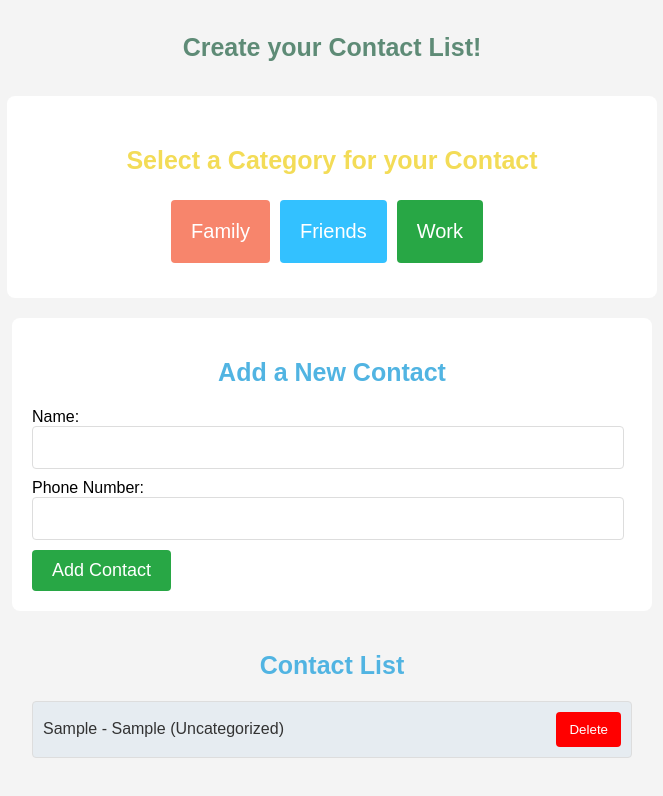
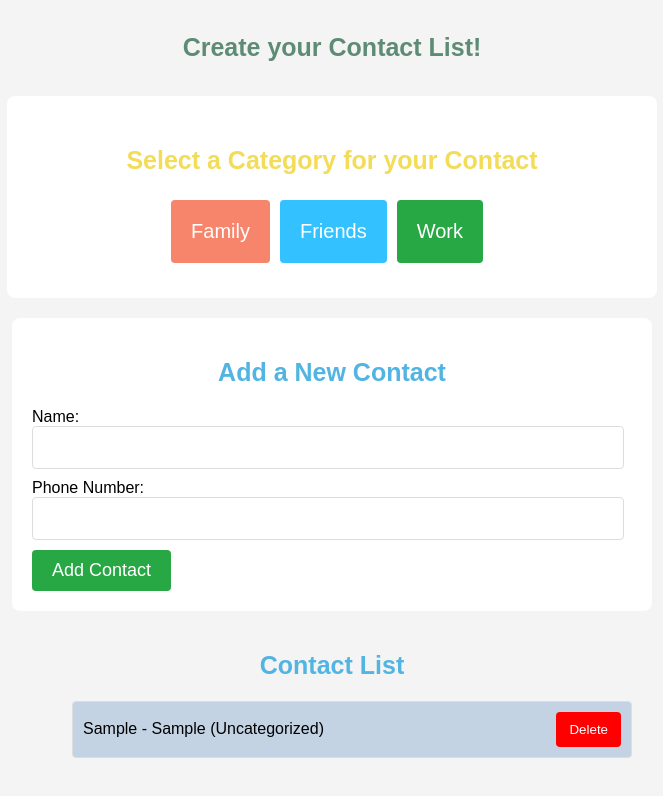
Before and after one commit to JonathanRosfield/Project4, a Vue app: page / in a window 1280 px wide. Both pictures are taken after typing "Sample", "Sample" into the empty fields and a click on the button "Add Contact". Shown: the top 796 px of the page, without its empty margins (308-971 px from the left). Built offline with nearby package versions, Linux system fonts and the light colour scheme.

Commit message:
Specified location in vite.config

```diff
--- a/src/App.vue
+++ b/src/App.vue
@@ -1,17 +1,36 @@
 <script setup>
-import {ref} from 'vue';
+import { ref, onMounted } from 'vue';
 import Header from './components/Header.vue';
 import ContactForm from './components/ContactForm.vue';
 import ContactList from './components/ContactList.vue';
 import CategoryManager from './components/CategoryManager.vue';
-import DeleteContact from './components/DeleteContact.vue';
 
 const contacts = ref([]);
+
+// Load contacts from localStorage
+const loadContacts = () => {
+    const storedContacts = localStorage.getItem('contacts');
+    if (storedContacts) {
+        contacts.value = JSON.parse(storedContacts);
+    }
+};
+
+// Save contacts to localStorage
+const saveContacts = () => {
+    localStorage.setItem('contacts', JSON.stringify(contacts.value));
+};
 
 // New contact addition
 const handleContactAdded = (contact) => {
     contact.category = selectedCategory.value || 'Uncategorized';
     contacts.value.push(contact);
+    saveContacts();  // Save after adding
+};
+
+// Handle contact deletion
+const handleContactDelete = (index) => {
+    contacts.value.splice(index, 1);
+    saveContacts();  // Save after deletion
 };
 
 // Category selection
@@ -20,6 +39,8 @@ const handleCategorySelected = (category) => {
     selectedCategory.value = category;
 };
 
+// Load contacts on mount
+onMounted(loadContacts);
 </script>
 
 <template>
@@ -27,9 +48,6 @@ const handleCategorySelected = (category) => {
     <div class="container">
         <CategoryManager @categorySelected="handleCategorySelected" />
         <ContactForm :selectedCategory="selectedCategory" @contactAdded="handleContactAdded" />
-    <ContactList :contacts="contacts" />
+        <ContactList :contacts="contacts" @contactDeleted="handleContactDelete" />
     </div>
-
-
-
 </template>
--- a/src/components/ContactList.vue
+++ b/src/components/ContactList.vue
@@ -1,29 +1,41 @@
 <script setup>
-import { defineProps } from 'vue';
+import { defineProps, defineEmits } from 'vue';
 import DeleteContact from './DeleteContact.vue';
 
-
-// contacts array
 const props = defineProps({
   contacts: Array
 });
 
-// contact deletion
+const emit = defineEmits(['contactDeleted']);
+
+// Handle contact deletion
 const handleContactDelete = (index) => {
-    props.contacts.splice(index, 1);
+    emit('contactDeleted', index);
 };
-
 </script>
-
 
 <template>
  <div id="contact-list">
     <h2>Contact List</h2>
-    <ul id="contactList">
-        <li v-for="(contact, index) in contacts" :key="index">
-            <span>{{ contact.name }} - {{ contact.phone }} ({{ contact.category }})</span>
-            <DeleteContact @contactDeleted="handleContactDelete(index)" />
+    <ul v-if="contacts.length > 0">
+        <li v-for="(contact, index) in contacts" :key="contact.name" class="contact-item">
+          <span>{{ contact.name }} - {{ contact.phone }} ({{ contact.category }})</span>
+          <DeleteContact @contactDeleted="() => handleContactDelete(index)" />
         </li>
     </ul>
+    <p v-else>No contacts available. Please add a contact first.</p>
  </div>
 </template>
+
+<style scoped>
+.contact-item {
+  background-color: #c3d3e4; /* Adjust this as needed */
+  border: 1px solid #ddd;
+  margin-bottom: 10px;
+  padding: 10px;
+  border-radius: 4px;
+  display: flex;
+  justify-content: space-between;
+  align-items: center;
+}
+</style>
--- a/vite.config.js
+++ b/vite.config.js
@@ -3,5 +3,6 @@ import vue from '@vitejs/plugin-vue'
 
 // https://vitejs.dev/config/
 export default defineConfig({
+  base: '/Project4/',
   plugins: [vue()],
 })
```
Lines whose indentation alone changed are shown as unchanged.
